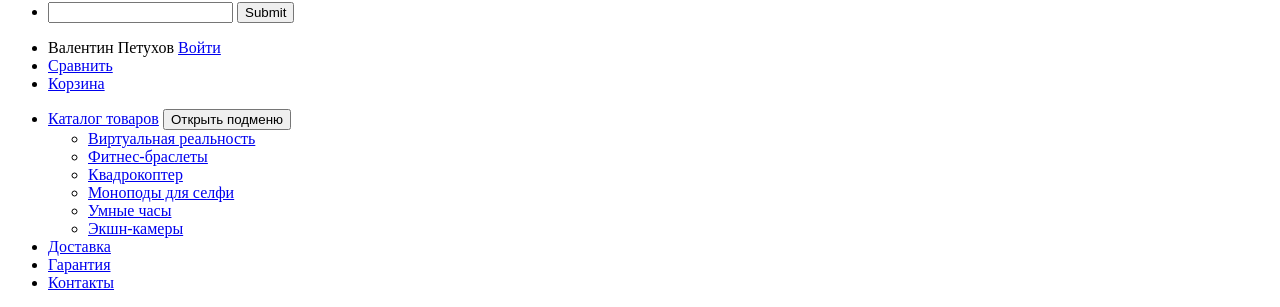
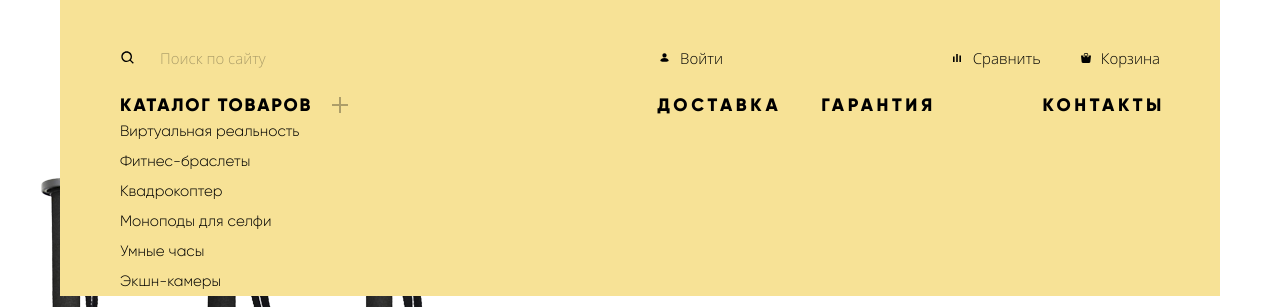
Before and after one commit to vitrusss/1001661-device-28, a plain HTML site: page index.html in a window 1280 px wide. Shown: the part 61-368 px from the top of the page. Drawn offline with Linux system fonts and the light colour scheme.

Commit message:
Добавляет подменю в header

```diff
--- /dev/null
+++ b/css/style.css
@@ -0,0 +1,303 @@
+@font-face {
+  font-family: "Gilroy";
+  font-weight: 300;
+  font-style: normal;
+  src: url("../fonts/Gilroylight.woff2") format("woff2"), url("../fonts/Gilroylight.woff") format("woff");
+}
+
+@font-face {
+  font-family: "Gilroy";
+  font-weight: 800;
+  font-style: normal;
+  src: url("../fonts/Gilroyextrabold.woff2") format("woff2"), url("../fonts/Gilroyextrabold.woff") format("woff");
+}
+
+@font-face {
+  font-family: "Open Sans";
+  font-weight: 300;
+  font-style: normal;
+  src: url("../fonts/opensanslight.woff2") format("woff2"), url("../fonts/opensanslight.woff") format("woff");
+}
+
+:root {
+  --basic-yellow: #F7E296;
+}
+
+body {
+  min-width: 320px;
+  margin: 0;
+
+  font-family: Gilroy, Arial, sans-serif;
+  font-weight: 300;
+  font-style: normal;
+  color: #000000;
+
+  background-color: #ffffff;
+  box-sizing: border-box;
+}
+
+*,
+*::after,
+*::before {
+  box-sizing: inherit;
+}
+
+img {
+  max-width: 100%;
+  height: auto;
+}
+
+.visually-hidden:not(:focus):not(:active),
+input[type="checkbox"].visually-hidden,
+input[type="radio"].visually-hidden {
+  position: absolute;
+
+  width: 1px;
+  height: 1px;
+  margin: -1px;
+  padding: 0;
+  border: 0;
+
+  white-space: nowrap;
+
+  clip-path: inset(100%);
+  clip: rect(0, 0, 0, 0);
+  overflow: hidden;
+}
+
+.main-header {
+  width: 1160px;
+  margin: auto;
+  margin-top: 40px;
+  padding-left: 60px;
+  padding-right: 60px;
+
+  background-color: var(--basic-yellow);
+}
+
+.main-nav__logo-link {
+  position: relative;
+  top: -20px;
+  left: 0;
+}
+
+.main-nav__user-list {
+  display: flex;
+  flex-wrap: wrap;
+  justify-content: space-between;
+  margin-top: 20px;
+  margin-bottom: 0;
+  padding-left: 0;
+}
+
+.main-nav__user-item {
+  list-style: none;
+}
+
+.main-nav__user-item--search {
+  width: 540px;
+}
+
+.main-nav__search p {
+  display: flex;
+  margin-top: 0;
+  margin-bottom: 0;
+}
+
+.main-nav__search input {
+  min-height: 40px;
+  width: 356px;
+  padding-left: 40px;
+
+  font-family: "Open Sans", Arial, sans-serif;
+  font-size: 15px;
+  line-height: 20px;
+
+  background-color: inherit;
+  border: none;
+  background-image: url("../img/icon-search.svg");
+  background-repeat: no-repeat;
+  background-position: 0 50%;
+}
+
+.main-nav__search input::-webkit-input-placeholder {
+  color: rgba(0, 0, 0, 0.3);
+}
+
+.main-nav__search input::-moz-placeholder {
+  color: rgba(0, 0, 0, 0.3);
+}
+
+.main-nav__search input:hover::-webkit-input-placeholder {
+  color: rgba(0, 0, 0, 0.6);
+}
+
+.main-nav__search input:hover::-moz-placeholder {
+  color: rgba(0, 0, 0, 0.6);
+}
+
+.main-nav__search input:focus {
+  color: rgba(0, 0, 0, 1);
+
+  outline: none;
+  border-bottom: 2px solid #000000;
+}
+
+.main-nav__search button {
+  z-index: -1;
+  padding-left: 17px;
+  padding-right: 17px;
+
+  text-transform: uppercase;
+
+  border: 2px solid #000000;
+  background-color: inherit;
+}
+
+.main-nav__search button:hover {
+  color: #ffffff;
+  background-color: #000000;
+}
+
+.main-nav__search button:active {
+  color: rgba(255, 255, 255, 0.3);
+}
+
+.main-nav__search input:focus + button,
+.main-nav__search button:hover,
+.main-nav__search button:focus {
+  z-index: 0;
+}
+
+.main-nav__link {
+  display: block;
+  padding-left: 20px;
+  padding-top: 10px;
+  padding-bottom: 10px;
+
+  font-family: "Open Sans", Arial, sans-serif;
+  font-size: 15px;
+  color: inherit;
+  text-decoration: none;
+}
+
+.main-nav__user-item {
+  background-repeat: no-repeat;
+  background-position: 0 50%;
+}
+
+.main-nav__user-item--authorization {
+  margin-right: auto;
+  background-image: url("../img/icon-user.svg");
+  background-size: 8.67px 9.33px;
+}
+
+.main-nav__user-item--compare {
+  margin-right: 40px;
+  background-image: url("../img/compare.svg");
+  background-size: 8.17px 8.17px;
+}
+
+.main-nav__user-item--cart {
+  background-image: url("../img/cart.svg");
+  background-size: 10px 10px;
+}
+
+.main-nav__site-list {
+  display: flex;
+  flex-wrap: wrap;
+  padding: 0;
+
+  list-style: none;
+}
+
+.catalog-nav__list {
+  position: absolute;
+  left: -60px;
+
+  display: flex;
+  flex-wrap: wrap;
+  flex-direction: column;
+  width: 1160px;
+  padding-left: 60px;
+  list-style: none;
+  background-color: var(--basic-yellow);
+  /* display: none; */
+}
+
+.catalog-nav__link {
+  display: block;
+  margin-right: 40px;
+  padding-top: 5px;
+  padding-bottom: 5px;
+
+  color: inherit;
+  font-size: 15px;
+  line-height: 20px;
+  text-decoration: none;
+}
+
+.catalog-nav {
+  position: relative;
+}
+
+.site-list__link {
+  font-size: 18px;
+  font-weight: 800;
+  line-height: 22px;
+  letter-spacing: 0.2em;
+  color: inherit;
+  text-decoration: none;
+  text-transform: uppercase;
+}
+
+.site-list__link--catalog {
+  letter-spacing: 0.1em;
+  margin-right: 345px;
+}
+
+.site-list__item--delivery {
+  margin-right: 40px;
+}
+
+.site-list__item--contacts {
+  margin-left: auto;
+  margin-right: -5px;
+}
+
+.catalog-nav__button {
+  position: absolute;
+  top: 0;
+  left: 210px;
+
+  width: 20px;
+  height: 20px;
+
+  font-size: 0;
+
+  background-color: transparent;
+  border: 0;
+}
+
+.catalog-nav__button::before,
+.catalog-nav__button::after {
+  position: absolute;
+  content: "";
+  top: 50%;
+  left: 2px;
+
+  width: 16px;
+  height: 2px;
+
+  background-color: #AD9E69;
+}
+
+.catalog-nav__button::after {
+  transform: rotate(90deg);
+}
+
+/* .catalog-nav__button:hover + .catalog-nav__list,
+.catalog-nav__button:focus + .catalog-nav__list,
+.catalog-nav__list:hover {
+  display: block;
+} */
--- a/index.html
+++ b/index.html
@@ -2,7 +2,11 @@
 <html lang="ru">
 <head>
   <meta charset="utf-8">
+  <meta name="viewport" content="width=device-width, initial-scale=1">
   <title>HTML Academy: DEVICE</title>
+  <link rel="preload" href="fonts/Gilroyextrabold.woff2" as="font" type="font/woff2" crossorigin="anonymous">
+  <link rel="preload" href="fonts/Gilroylight.woff2" as="font" type="font/woff2" crossorigin="anonymous">
+  <link href="css/style.css" rel="stylesheet">
 </head>
 
 <body>
@@ -13,29 +17,29 @@
       </a>
 
       <ul class="main-nav__user-list">
-        <li class="main-nav__user-item">
+        <li class="main-nav__user-item main-nav__user-item--search">
           <form class="main-nav__search" action="https://echo.htmlacademy.ru" method="get">
             <p>
-              <input type="search">
-              <input class="visually-hidden" type="submit">
+              <input type="search" name="search" placeholder="Поиск по сайту" required>
+              <button type="submit">Найти</button>
             </p>
           </form>
         </li>
-        <li class="main-nav__user-item">
+        <li class="main-nav__user-item main-nav__user-item--authorization">
           <span class="main-nav__user-name visually-hidden">Валентин Петухов</span>
-          <a class="main-nav__sing-in" href="blank.html">Войти</a>
+          <a class="main-nav__link" href="blank.html">Войти</a>
         </li>
-        <li class="main-nav__user-item">
-          <a class="main-nav__compare" href="blank.html">Сравнить</a>
+        <li class="main-nav__user-item main-nav__user-item--compare">
+          <a class="main-nav__link" href="blank.html">Сравнить</a>
         </li>
-        <li class="main-nav__user-item">
-          <a class="main-nav__basket" href="blank.html">Корзина</a>
+        <li class="main-nav__user-item main-nav__user-item--cart">
+          <a class="main-nav__link" href="blank.html">Корзина</a>
         </li>
       </ul>
 
-      <ul class="main-nav__site-list">
-        <li class="main-nav__site-item catalog__nav">
-          <a class="catalog-nav__link" href="catalog.html">Каталог товаров</a>
+      <ul class="main-nav__site-list site-list">
+        <li class="site-list__item catalog-nav">
+          <a class="site-list__link site-list__link--catalog" href="catalog.html">Каталог товаров</a>
           <button class="catalog-nav__button" type="button">Открыть подменю</button>
           <ul class="catalog-nav__list">
             <li class="catalog-nav__item">
@@ -58,14 +62,14 @@
             </li>
           </ul>
         </li>
-        <li class="main-nav__site-item">
-          <a class="main-nav__delivery" href="blank.html">Доставка</a>
+        <li class="site-list__item site-list__item--delivery">
+          <a class="site-list__link" href="blank.html">Доставка</a>
         </li>
-        <li class="main-nav__site-item">
-          <a class="main-nav__garanty" href="blank.html">Гарантия</a>
+        <li class="site-list__item">
+          <a class="site-list__link" href="blank.html">Гарантия</a>
         </li>
-        <li class="main-nav__site-item">
-          <a class="main-nav__contats" href="blank.html">Контакты</a>
+        <li class="site-list__item site-list__item--contacts">
+          <a class="site-list__link" href="blank.html">Контакты</a>
         </li>
       </ul>
     </nav>
```
Also changed, not shown: fonts/Gilroyextrabold.woff (added), fonts/Gilroyextrabold.woff2 (added), fonts/Gilroylight.woff (added), fonts/Gilroylight.woff2 (added), fonts/opensanslight.woff (added), fonts/opensanslight.woff2 (added), img/icon-search.svg (added), img/icon-user.svg (added).
